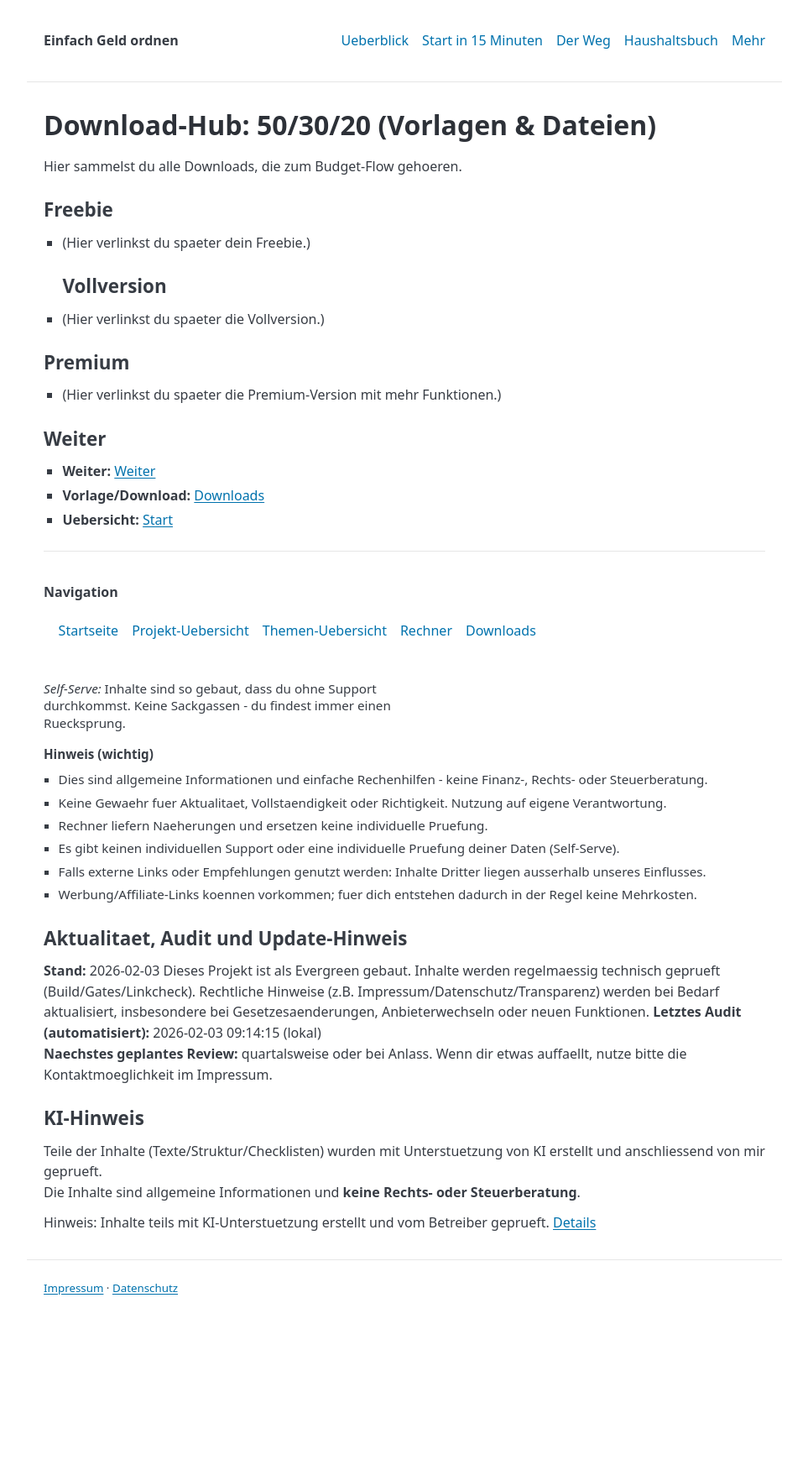
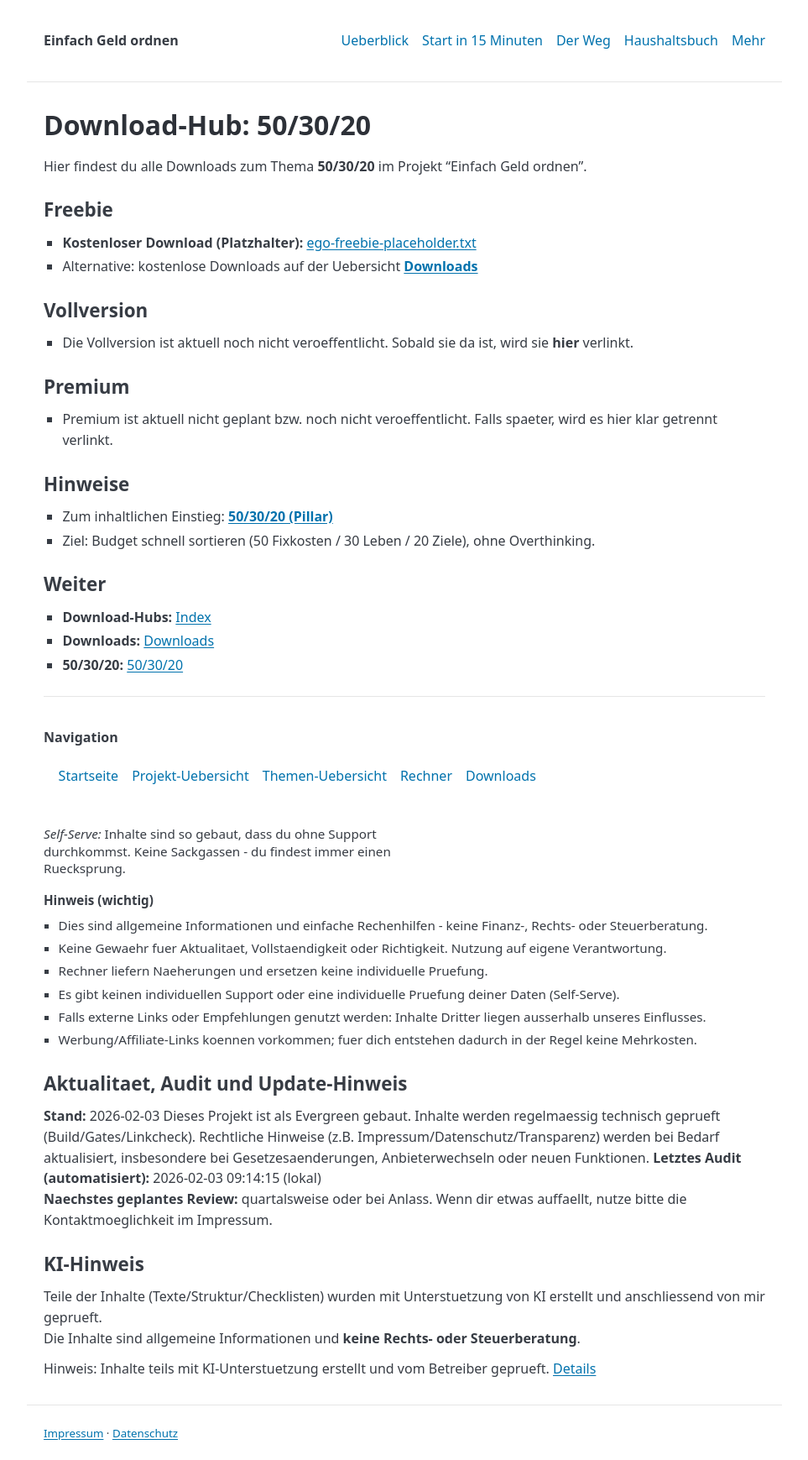
Before and after one commit to gluecklich-tools/einfach-geld-ordnen, a Jekyll site: the page built from seiten/download-hub-50-30-20.md, in a window 1280 px wide. Shown: the whole page at 84% size, without its empty margins (158-1121 px from the left). Built offline with Jekyll 4.4.1, drawn with Linux system fonts in a browser that asks for light colours; before the commit the page ends 1566 px from its top, so only the background shows below that.

Commit message:
MVP02: add download hub 50-30-20 (2026-02-03)

```diff
--- a/seiten/download-hub-50-30-20.md
+++ b/seiten/download-hub-50-30-20.md
@@ -1,23 +1,35 @@
 ---
 layout: default
-title: Download-Hub 50-30-20
+title: "Download-Hub: 50/30/20"
 permalink: /seiten/download-hub-50-30-20.html
 ---
-# Download-Hub: 50/30/20 (Vorlagen & Dateien)
-Hier sammelst du alle Downloads, die zum Budget-Flow gehoeren.
+
+# Download-Hub: 50/30/20
+
+Hier findest du alle Downloads zum Thema **50/30/20** im Projekt "Einfach Geld ordnen".
+
 ## Freebie
-* (Hier verlinkst du spaeter dein Freebie.)
+
+- **Kostenloser Download (Platzhalter):** [ego-freebie-placeholder.txt]({{ site.baseurl }}/downloads/ego-freebie-placeholder.txt)
+- Alternative: kostenlose Downloads auf der Uebersicht **[Downloads]({{ site.baseurl }}/seiten/downloads.html)**
+
 ## Vollversion
-* (Hier verlinkst du spaeter die Vollversion.)
+
+- Die Vollversion ist aktuell noch nicht veroeffentlicht. Sobald sie da ist, wird sie **hier** verlinkt.
 
 ## Premium
 
-* (Hier verlinkst du spaeter die Premium-Version mit mehr Funktionen.)
+- Premium ist aktuell nicht geplant bzw. noch nicht veroeffentlicht. Falls spaeter, wird es hier klar getrennt verlinkt.
+
+## Hinweise
+
+- Zum inhaltlichen Einstieg: **[50/30/20 (Pillar)]({ site.baseurl }/pillar/50-30-20.html)**
+- Ziel: Budget schnell sortieren (50 Fixkosten / 30 Leben / 20 Ziele), ohne Overthinking.
 
 ## Weiter
 
-- **Weiter:** [Weiter]({{ site.baseurl }}/seiten/50-30-20.html)
-- **Vorlage/Download:** [Downloads]({{ site.baseurl }}/seiten/downloads.html)
-- **Uebersicht:** [Start]({{ site.baseurl }}/index.html)
+- **Download-Hubs:** [Index]({{ site.baseurl }}/seiten/download-hub-index.html)
+- **Downloads:** [Downloads]({{ site.baseurl }}/seiten/downloads.html)
+- **50/30/20:** [50/30/20]({ site.baseurl }/pillar/50-30-20.html)
 
 {% include no_sackgasse_footer.html %}
```
